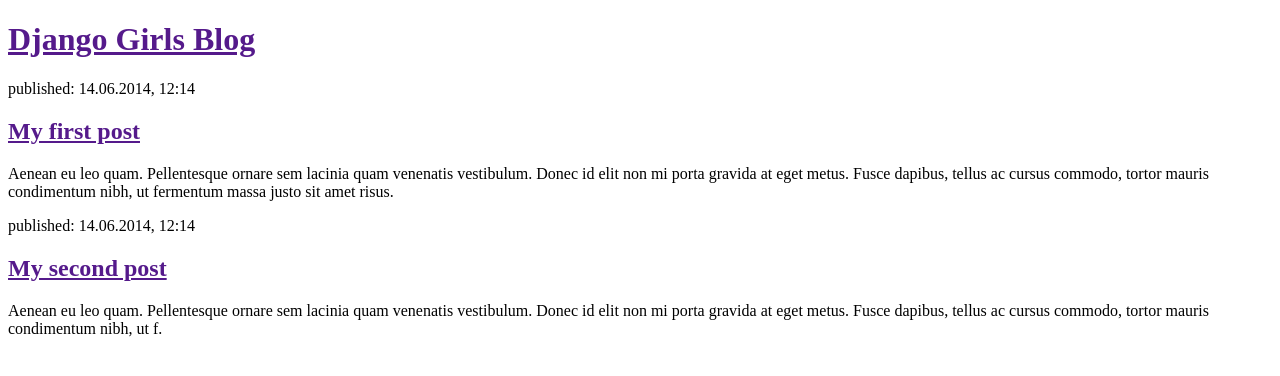
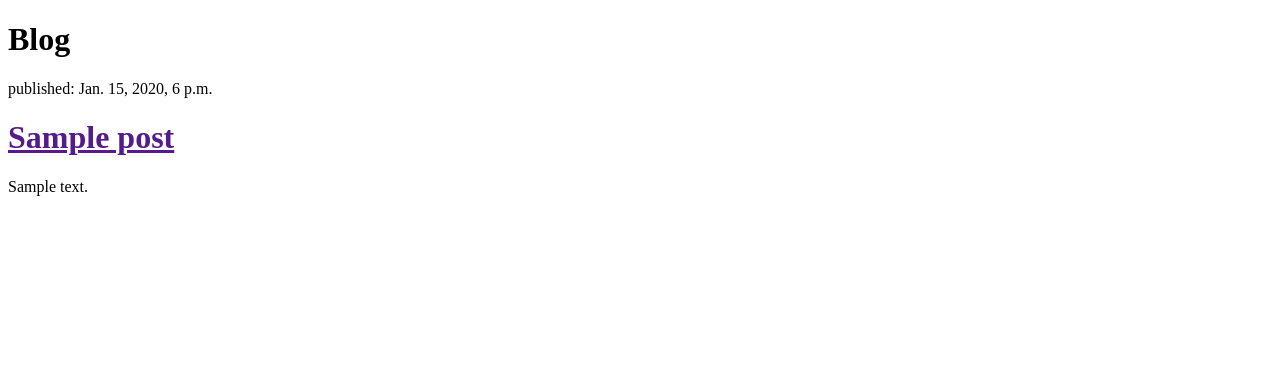
Before and after one commit to mkannah/my-first-blog, a Django app: template blog/templates/blog/post_list.html in a window 1280 px wide. Shown: the top 376 px of the page. Run offline with Django 3.2, Linux system fonts and the light colour scheme; the template is opened without the code that fills it: values that come from a table or form of the project are taken from there, others are empty; tables that the repository leaves empty hold one stand-in row (values such as "Sample post").

Commit message:
Modified templates

```diff
--- a/blog/templates/blog/post_list.html
+++ b/blog/templates/blog/post_list.html
@@ -5,23 +5,15 @@
     <title>Blog</title>
 </head>
 <body>
+<h1>Blog</h1>
     <div>
-        <h1><a href="">Django Girls Blog</a></h1>
-    </div>
-
-    <div>
-        <p>published: 14.06.2014, 12:14</p>
-        <h2><a href="">My first post</a></h2>
-        <p>Aenean eu leo quam. Pellentesque ornare sem lacinia quam venenatis vestibulum. Donec id elit non mi porta gravida
-            at eget metus. Fusce dapibus, tellus ac cursus commodo, tortor mauris condimentum nibh, ut fermentum massa justo
-            sit amet risus.</p>
-    </div>
-
-    <div>
-        <p>published: 14.06.2014, 12:14</p>
-        <h2><a href="">My second post</a></h2>
-        <p>Aenean eu leo quam. Pellentesque ornare sem lacinia quam venenatis vestibulum. Donec id elit non mi porta gravida
-            at eget metus. Fusce dapibus, tellus ac cursus commodo, tortor mauris condimentum nibh, ut f.</p>
+        <div>
+            {% for post in posts %}
+                <p>published: {{ post.published_date }}</p>
+                <h1><a href="" >{{ post.title }}</a></h1>
+                <p>{{ post.text|linebreaksbr }}</p>
+            {% endfor %}
+        </div>
     </div>
 </body>
 </html>
--- a/blog/views.py
+++ b/blog/views.py
@@ -1,6 +1,8 @@
 from django.shortcuts import render
+from django.utils import timezone
+from .models import Post
 
-# Create your views here.
 
 def post_list(request):
-    return render(request, 'blog/post_list.html', {})
+    posts = Post.objects.filter(published_date__lte=timezone.now()).order_by('published_date')
+    return render(request, 'blog/post_list.html', {'posts': posts})
```
